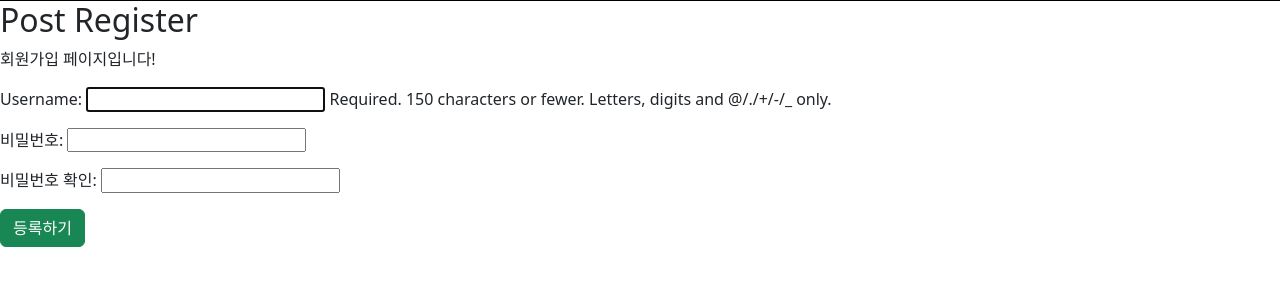
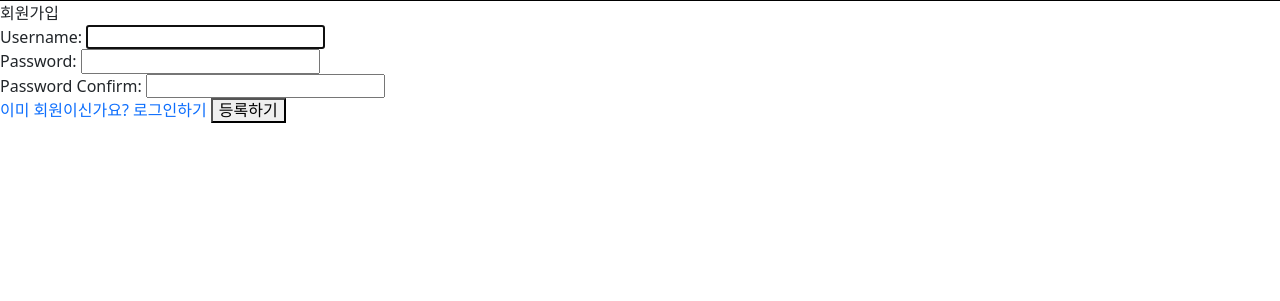
Before and after one commit to Pirogramming-20/YM, a Django app: page /signup/ in a window 1280 px wide. Shown: the top 301 px of the page. Run offline with Django 5.2, Linux system fonts and the light colour scheme; some libraries are stand-ins or nearby versions; some web fonts are replaced.

Commit message:
[design] : login, signup page

```diff
--- a/server/apps/main/forms.py
+++ b/server/apps/main/forms.py
@@ -4,7 +4,7 @@
 
 class SignupForm(UserCreationForm):
     password1 = forms.CharField(
-        label='비밀번호',
+        label='Password',
         widget=forms.PasswordInput(
             attrs={
                 'class' : 'signup-input'
@@ -12,7 +12,7 @@
         )
     )
     password2 = forms.CharField(
-        label='비밀번호 확인',
+        label='Password Confirm',
         widget=forms.PasswordInput(
             attrs={
                 'class' : 'signup-input'
--- a/server/apps/main/views.py
+++ b/server/apps/main/views.py
@@ -14,7 +14,8 @@
         if form.is_valid():
             user = form.save()
             auth.login(request, user)
-            return redirect('main:main')
+            return redirect('rooms:main')
+            # return redirect('main:main')
         else:
             ctx={
                 'form':form,
--- a/server/templates/main/signup.html
+++ b/server/templates/main/signup.html
@@ -4,17 +4,27 @@
 {% endblock %}
 
 {%block content%}
-<div class="content-wrapper">
-  <div class="wrapper-header">
-    <h2>Post Register</h2>
-    <p>회원가입 페이지입니다!</p>
-  </div>
+
+
+<div class="form-container">
+  <div class="sub-title text2">회원가입</div>
   <form
-    action="{% url 'main:signup' %}"
-    method="post"
-    enctype="multipart/form-data"
+  action="{% url 'main:signup' %}"
+  method="post"
+  enctype="multipart/form-data"
   >
-    {%csrf_token%} {{form.as_p}}
-    <button class="btn btn-success">등록하기</button>
+      {% csrf_token %}
+      {% for field in form %}
+          <div class="form-row">
+              {{ field.label_tag }}
+              {{ field }}
+          </div>
+      {% endfor %}
+      <a href={% url 'main:login' %} class="navigate text3">
+          <span >이미 회원이신가요?  </span>
+          <span >로그인하기</span>
+      </a>
+      <button class="main-btn text3">등록하기</button>
+  </form>
 </div>
 {%endblock%}
```
Also changed, not shown: server/templates/main/login.html (+14 -3 lines), 1 other file.
